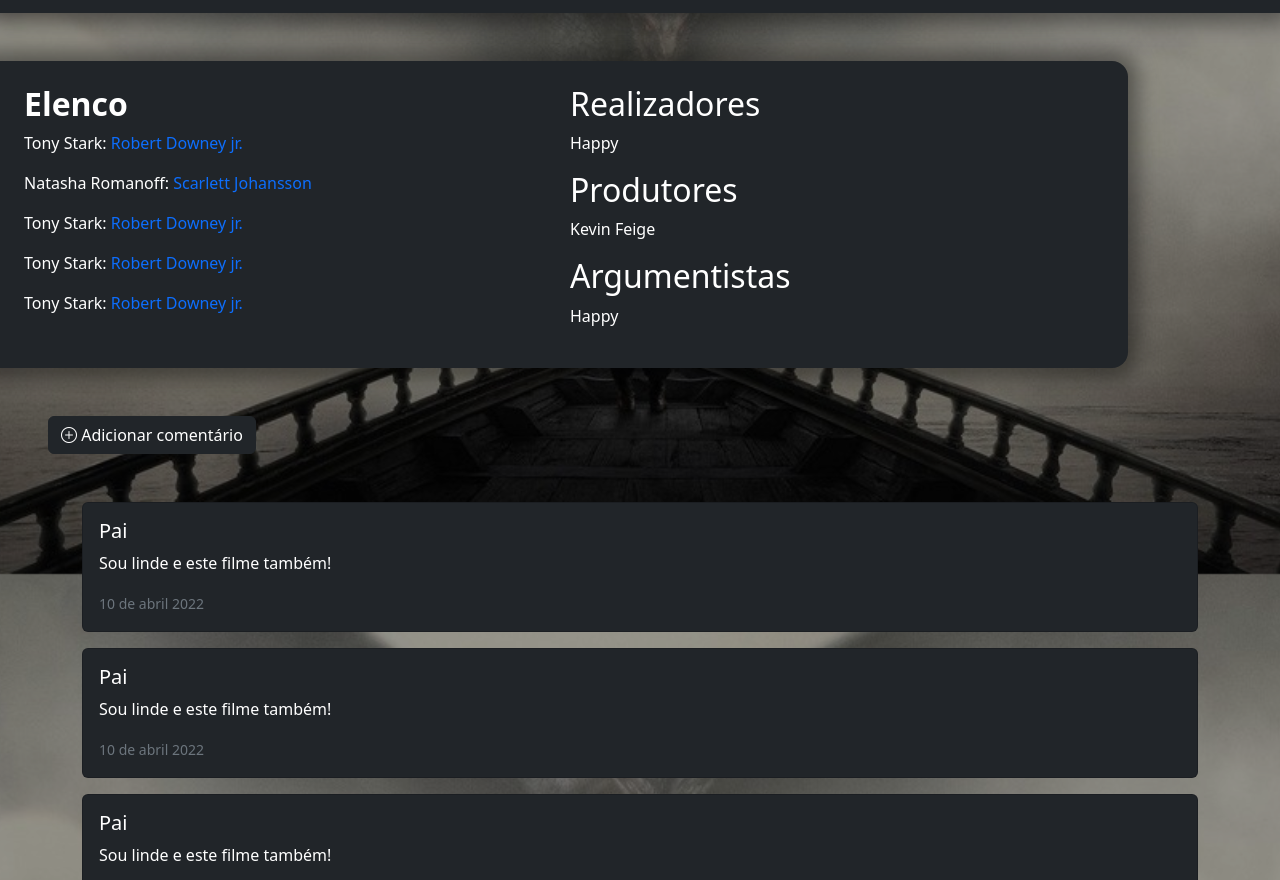
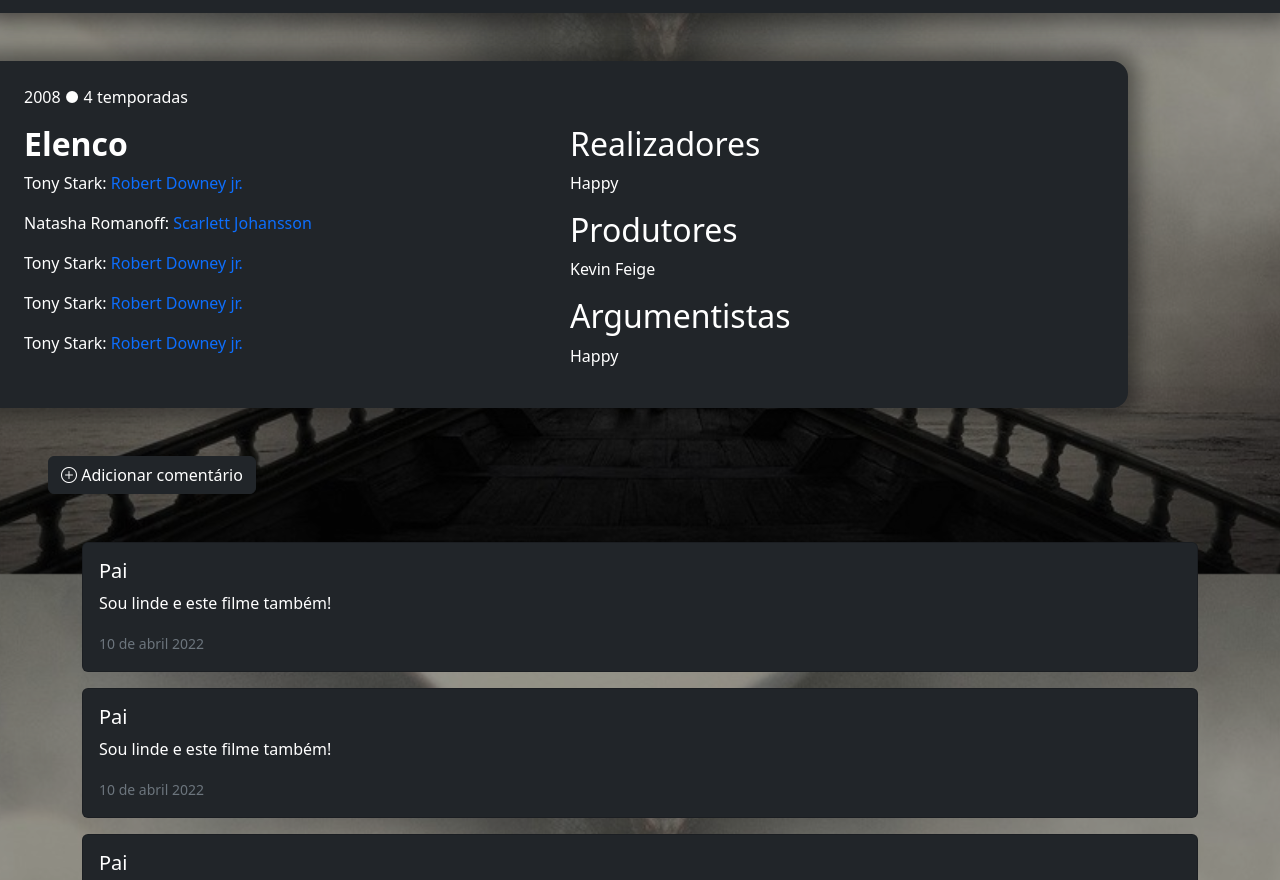
Before and after one commit to ffortefct/NovaFlix, a plain HTML site: page html/seriesPage.html in a window 1280 px wide. Shown: the part 1026-1906 px from the top of the page. Drawn offline with nearby package versions, Linux system fonts and the light colour scheme.

Commit message:
correções paginas filme e serie

```diff
--- a/html/seriesPage.html
+++ b/html/seriesPage.html
@@ -612,6 +612,8 @@
 
         <div class="bg-dark text-white container row p-4 rounded-top-right-1 rounded-bottom-right-1 shadowLayer">
 
+            <p><Span>2008 ●</Span> <span> 4 temporadas</span></p>
+
             <div class="col-6">
                 <h2 class="fw-bold">Elenco</h2>
                 <p>Tony Stark: <a style="text-decoration: none;" href="">Robert Downey jr.</a></p>
```
Also changed, not shown: html/movieAndDocumentaryPage.html (+2 -0 lines).
